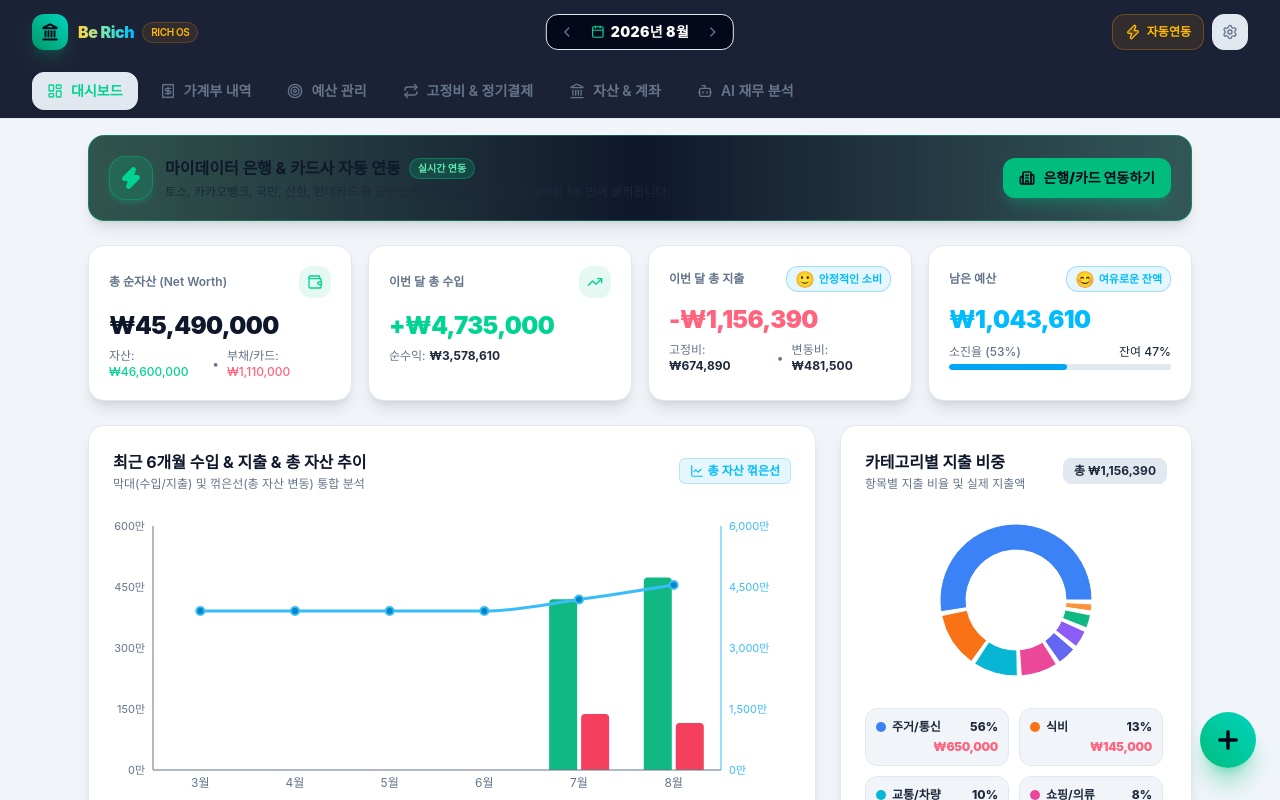
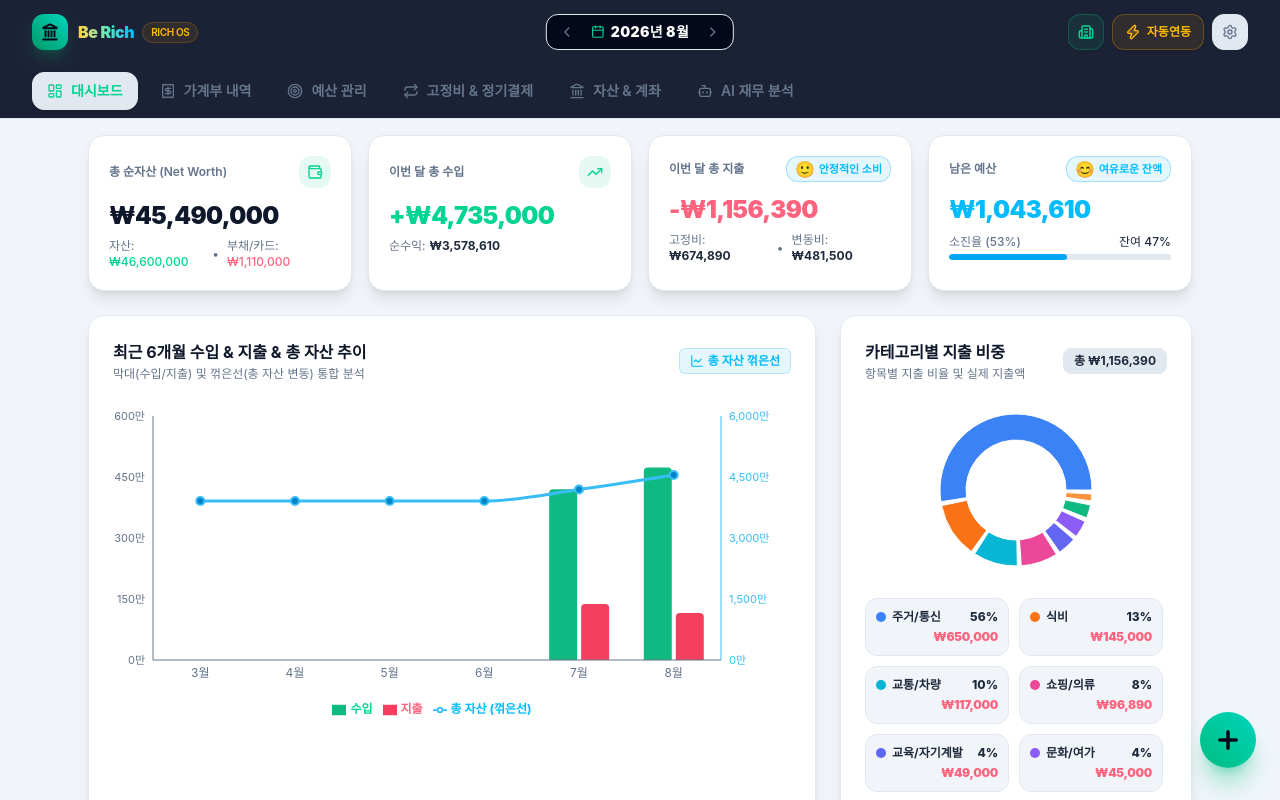
Before and after one commit to whale-jun/wanna-be-rich, a React (Vite) app: page / in a window 1280 px wide. Shown: the top 800 px of the page. Built offline with nearby package versions, Linux system fonts and the light colour scheme; a web font is replaced by a local one.

Commit message:
feat: move bank connect trigger to top navbar icon button

```diff
--- a/src/App.tsx
+++ b/src/App.tsx
@@ -159,6 +159,7 @@ export function App() {
         setCurrentMonth={setCurrentMonth}
         onOpenSettings={() => setIsSettingsOpen(true)}
         onOpenAutoSyncModal={() => setIsAutoSyncOpen(true)}
+        onOpenBankConnect={() => setIsBankConnectOpen(true)}
       />
 
       {/* Main Screen Content View */}
@@ -172,7 +173,6 @@ export function App() {
             budgets={budgets}
             onNavigateTab={setActiveTab}
             onOpenAddModal={() => handleOpenAddModal()}
-            onOpenBankConnect={() => setIsBankConnectOpen(true)}
           />
         )}
 
--- a/src/components/Dashboard.tsx
+++ b/src/components/Dashboard.tsx
@@ -28,9 +28,7 @@ import {
   Calendar,
   Clock,
   Plus,
-  LineChart as LineChartIcon,
-  Zap,
-  Building2
+  LineChart as LineChartIcon
 } from "lucide-react";
 
 interface DashboardProps {
@@ -41,7 +39,6 @@ interface DashboardProps {
   budgets: Record<string, MonthlyBudget>;
   onNavigateTab: (tab: any) => void;
   onOpenAddModal: () => void;
-  onOpenBankConnect?: () => void;
 }
 
 export const Dashboard: React.FC<DashboardProps> = ({
@@ -52,7 +49,6 @@ export const Dashboard: React.FC<DashboardProps> = ({
   budgets,
   onNavigateTab,
   onOpenAddModal,
-  onOpenBankConnect,
 }) => {
   // 1. 자산 계산 (Net Worth)
   const totalAssets = accounts
@@ -235,36 +231,6 @@ export const Dashboard: React.FC<DashboardProps> = ({
 
   return (
     <div className="space-y-6 pb-12">
-      {/* 🌟 뱅크샐러드형 마이데이터 은행 연동 배너 */}
-      {onOpenBankConnect && (
-        <div className="bg-gradient-to-r from-emerald-950/80 via-slate-900 to-teal-950/80 border border-emerald-500/40 rounded-2xl p-4 sm:p-5 shadow-lg flex flex-col sm:flex-row sm:items-center justify-between gap-4">
-          <div className="flex items-center gap-3">
-            <div className="w-11 h-11 rounded-2xl bg-emerald-500/20 border border-emerald-500/40 flex items-center justify-center text-emerald-400 shrink-0 shadow-md shadow-emerald-500/20">
-              <Zap className="w-6 h-6 fill-emerald-400" />
-            </div>
-            <div>
-              <div className="flex items-center gap-2 flex-wrap">
-                <span className="text-sm sm:text-base font-bold text-white">마이데이터 은행 & 카드사 자동 연동</span>
-                <span className="text-[10px] px-2 py-0.5 rounded-full bg-emerald-500/20 text-emerald-300 font-bold border border-emerald-500/40">
-                  실시간 연동
-                </span>
-              </div>
-              <p className="text-xs text-slate-300 mt-1">
-                토스, 카카오뱅크, 국민, 신한, 현대카드 등 공인인증/간편인증으로 자산과 내역을 1초 만에 불러옵니다.
-              </p>
-            </div>
-          </div>
-
-          <button
-            onClick={onOpenBankConnect}
-            className="flex items-center justify-center gap-2 bg-emerald-500 hover:bg-emerald-600 active:scale-95 text-slate-950 px-4 py-2.5 rounded-xl text-xs sm:text-sm font-black shadow-lg shadow-emerald-500/25 transition shrink-0 cursor-pointer"
-          >
-            <Building2 className="w-4 h-4 stroke-[2.5]" />
-            <span>은행/카드 연동하기</span>
-          </button>
-        </div>
-      )}
-
       {/* Top Stat Cards */}
       <div className="grid grid-cols-1 sm:grid-cols-2 lg:grid-cols-4 gap-4">
         {/* 순자산 */}
--- a/src/components/Navbar.tsx
+++ b/src/components/Navbar.tsx
@@ -14,7 +14,8 @@ import {
   Lock,
   Zap,
   X,
-  Check
+  Check,
+  Building2
 } from "lucide-react";
 
 export type NavTab = "dashboard" | "transactions" | "budgets" | "recurring" | "accounts" | "ai";
@@ -26,6 +27,7 @@ interface NavbarProps {
   setCurrentMonth: (month: string) => void;
   onOpenSettings: () => void;
   onOpenAutoSyncModal?: () => void;
+  onOpenBankConnect?: () => void;
   isPasswordEnabled?: boolean;
   onLockApp?: () => void;
 }
@@ -37,6 +39,7 @@ export const Navbar: React.FC<NavbarProps> = ({
   setCurrentMonth,
   onOpenSettings,
   onOpenAutoSyncModal,
+  onOpenBankConnect,
   isPasswordEnabled,
   onLockApp,
 }) => {
@@ -162,6 +165,17 @@ export const Navbar: React.FC<NavbarProps> = ({
                   title="지금 잠그기"
                 >
                   <Lock className="w-4 h-4 text-emerald-400" />
+                </button>
+              )}
+
+              {/* 🏦 마이데이터 은행/카드사 연동 아이콘 버튼 */}
+              {onOpenBankConnect && (
+                <button
+                  onClick={onOpenBankConnect}
+                  className="w-9 h-9 flex items-center justify-center text-emerald-400 hover:text-emerald-300 bg-emerald-500/10 hover:bg-emerald-500/20 border border-emerald-500/30 rounded-xl transition active:scale-95 shadow-sm"
+                  title="마이데이터 은행 & 카드사 실시간 연동"
+                >
+                  <Building2 className="w-4 h-4 stroke-[2.2]" />
                 </button>
               )}
 
```
